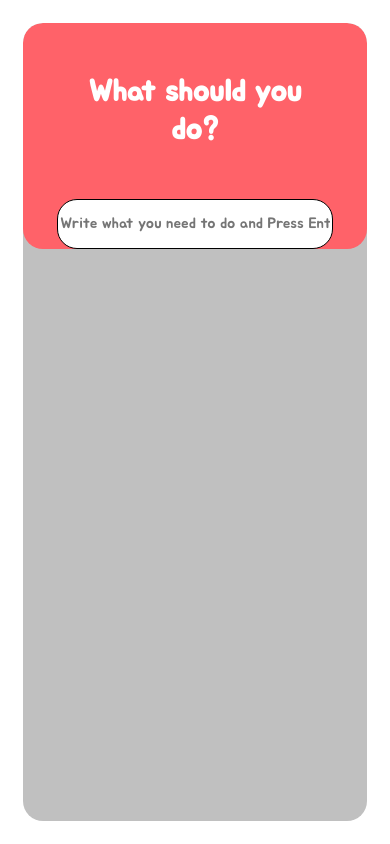
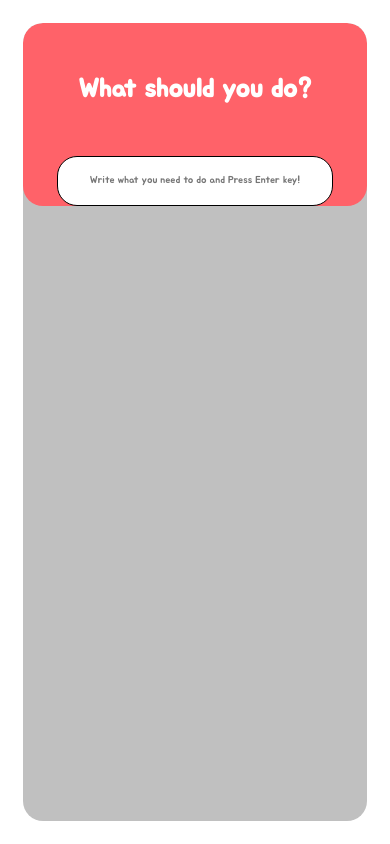
Before and after one commit to AlexTeamOrganization/ToDoList, a React (Create React App) app: page / in a window 390 px wide. Built offline with nearby package versions, Linux system fonts and the light colour scheme.

Commit message:
Update App.css

```diff
--- a/src/App.css
+++ b/src/App.css
@@ -105,9 +105,9 @@ input[type=text]{
 
 @media (max-width: 600px) {
     .title{
-        font-size: 30px;
+        font-size: 26px;
     }
     .item{
-        font-size: 15px;
+        font-size: 10px;
     }
 }
```
